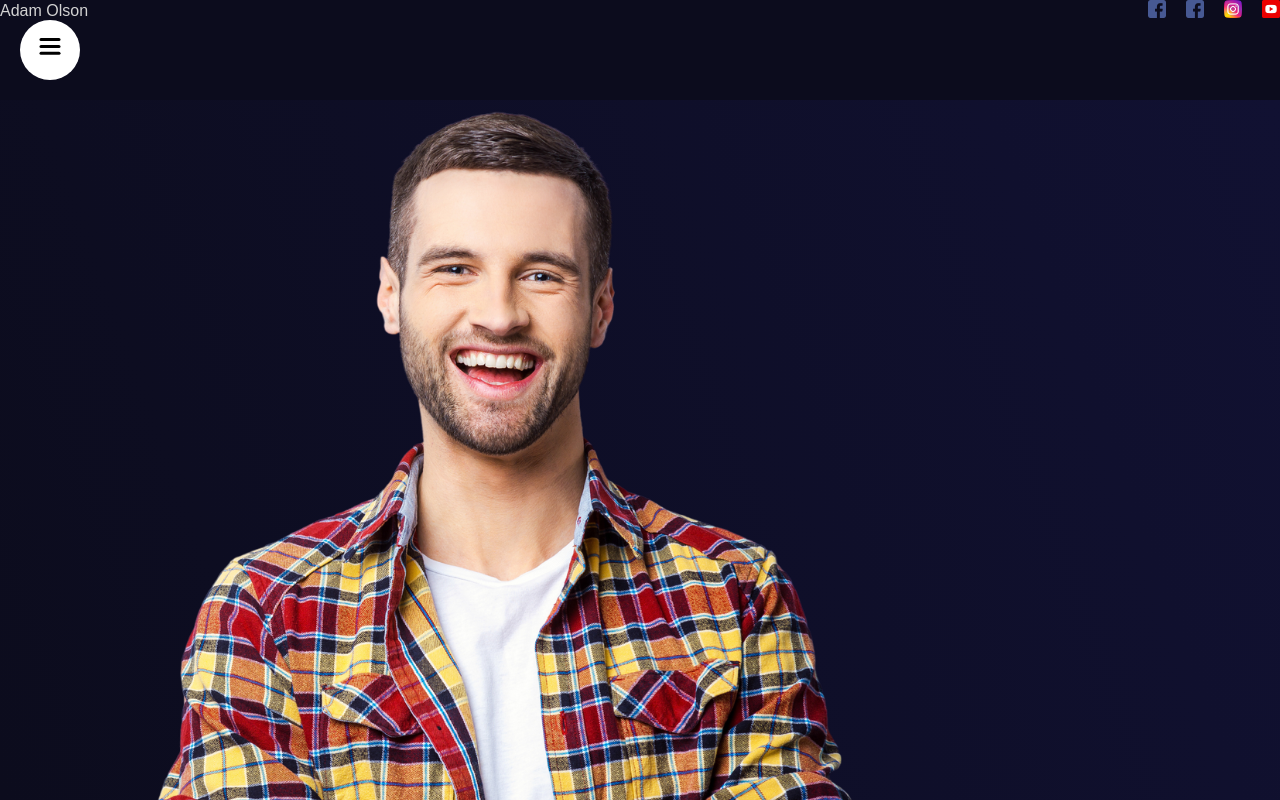
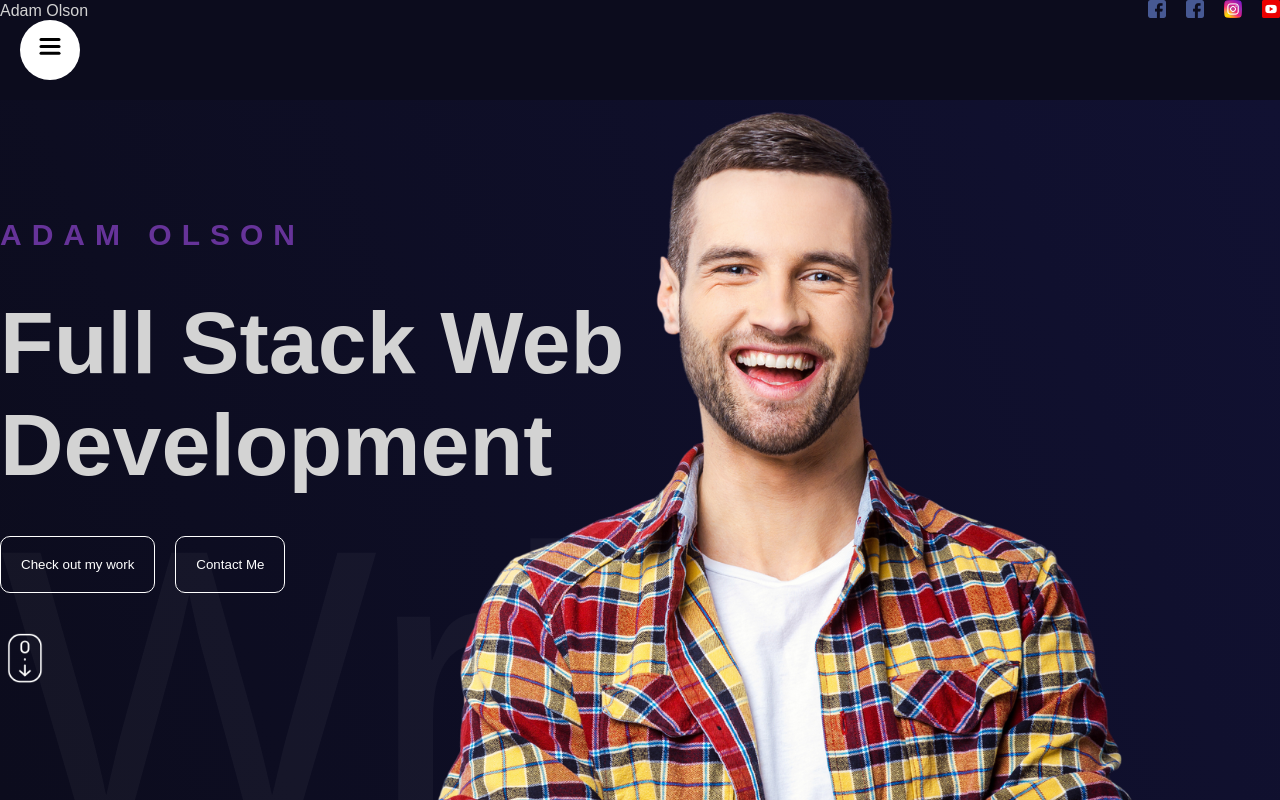
Before and after one commit to adamolson11/Portfolio, a React (Vite) app in the folder portfolio/: page / in a window 1280 px wide. Shown: the top 800 px of the page. Built offline with nearby package versions, Linux system fonts and the light colour scheme.

Commit message:
finishing hero section

```diff
--- a/portfolio/src/components/hero/Hero.jsx
+++ b/portfolio/src/components/hero/Hero.jsx
@@ -1,12 +1,46 @@
 import "./hero.scss"
+import {motion} from "framer-motion";
+const textVariants = {
+    initial: {
+        x: -500,
+        opacity: 0,
+    },
+
+    animate: {
+        x: 0,
+        opacity: 1,
+        transition: {
+            duration: 1,
+            staggerChildren: 0.1
+        }
+    },
+}
 
 const Hero = () => {
     return (
         <div className="hero">
+        <div className = "wrapper">
+        <motion.div
+        className= "textContainer"
+         variants= {textVariants}
+          initial= "initial"
+          animate= "animate"
+          >
+            <motion.h2 variants= {textVariants}>ADAM OLSON</motion.h2>
+            <motion.h1 variants= {textVariants}> Full Stack Web Development </motion.h1>
+            <motion.div variants= {textVariants} className= "buttons">
+                <motion.button variants= {textVariants}> Check out my work </motion.button>
+                <motion.button variants= {textVariants}> Contact Me </motion.button>
+                </motion.div>
+                <motion.img variants= {textVariants} src = "/scroll.png" alt= "" />
+            </motion.div>
+        </div>
+        <div className = "slidingTextContainer"> Writer. Developer. Marketer. Dad. </div>
         <div className= "imageContainer">
             <img src= "/hero.png" alt= "" />
         </div>
         </div>
+
         )
 }
 
--- a/portfolio/src/components/hero/hero.scss
+++ b/portfolio/src/components/hero/hero.scss
@@ -1,5 +1,67 @@
 .hero{
 
     height: calc(100vh - 100px);
+    overflow:hidden;
     background: linear-gradient(1870deg, #0c0c1d, #111132);
+    position: relative;
+
+    .wrapper{
+        max-width: 1366px;
+        height: 100%;
+        margin: auto;
+
+        .textContainer {
+            width: 50%;
+            height: 100%;
+            display: flex;
+            flex-direction: column;
+            justify-content: center;
+            gap: 40px;
+
+            h2{
+                font-size: 30px;
+                color: rebeccapurple;
+                letter-spacing: 10px;
+            }
+
+            h1{
+                font-size: 88px;
+            }
+
+            .buttons{
+        button{
+            padding: 20px;
+            border: 1px solid white;
+            border-radius: 10px;
+            background-color: transparent;
+            color: white;
+            margin-right: 20px;
+            cursor: pointer;
+            font-weight: 300;
+
+        }
+
+
+            }
+            img{
+                width: 50px;
+            }
+        }
+
+    }
+
+    .imageContainer{
+        height: 100%;
+        position: absolute;
+        top: 0;
+        right: 0;
+    }
+
+    .slidingTextContainer{
+        position: absolute;
+        font-size: 50vh;
+        bottom: -120px;
+        white-space: nowrap;
+        color: #ffffff09;
+    }
 }
```
